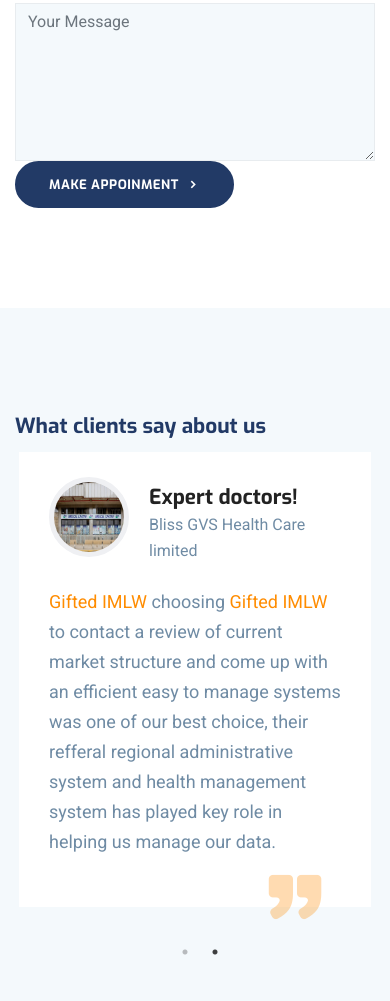
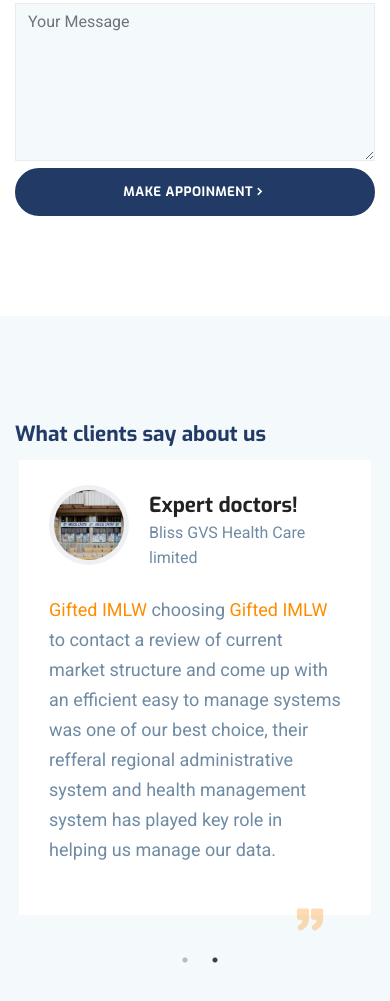
Before and after one commit to mwangangievans/GIFTED-IMLW-DESIGN, a plain HTML site: page index.html in a window 390 px wide. Shown: the part 7118-8119 px from the top of the page. Drawn offline with Linux system fonts and the light colour scheme; some packages are replaced by stand-ins of ours.

Commit message:
second commit

```diff
--- a/css/style.css
+++ b/css/style.css
@@ -897,11 +897,11 @@ a:focus {
 }
 
 .testimonial-block i {
-  font-size: 60px;
+  font-size: 30px;
   position: absolute;
   right: 46px;
   bottom: 89px;
-  opacity: .08;
+  opacity: 1;
 }
 
 .testimonial-block .slick-dots {
@@ -1520,4 +1520,10 @@ input.invalid {
   font-size: 1rem;
 
   }
-}
+  #submit{
+    display: flex;
+    margin-top: 2%;
+    align-items: center;
+    justify-content: center;
+  }
+}
--- a/index.html
+++ b/index.html
@@ -362,7 +362,7 @@
 														  </div>
 														  <!-- <button id="submit">Submit</button> -->
 
-														  <a class="btn btn-main btn-round-full" href="confirmation.html" id="submit">Make Appoinment<i class="icofont-simple-right ml-2"></i></a>
+														  <a class="btn btn-main btn-round-full" href="confirmation.html" id="submit">Make Appoinment<i class="icofont-simple-right "></i></a>
 													  </form>
 												  </div>
 											  </div>
@@ -419,11 +419,12 @@
 
 							choosing <span class="goal">Gifted IMLW</span>	to contact a review of current market structure and come up with an
 							efficient easy to manage systems was one of our best choice, their  refferal regional administrative system and health
-							management system has played key role in helping us manage our data.
+							management system has played key role in helping us manage our data.	<i class="icofont-quote-right"></i>
 						</p>
+
 					</div>
 
-					<i class="icofont-quote-right"></i>
+
 				</div>
 <!--
 				<div class="testimonial-block style-2  gray-bg">
```
